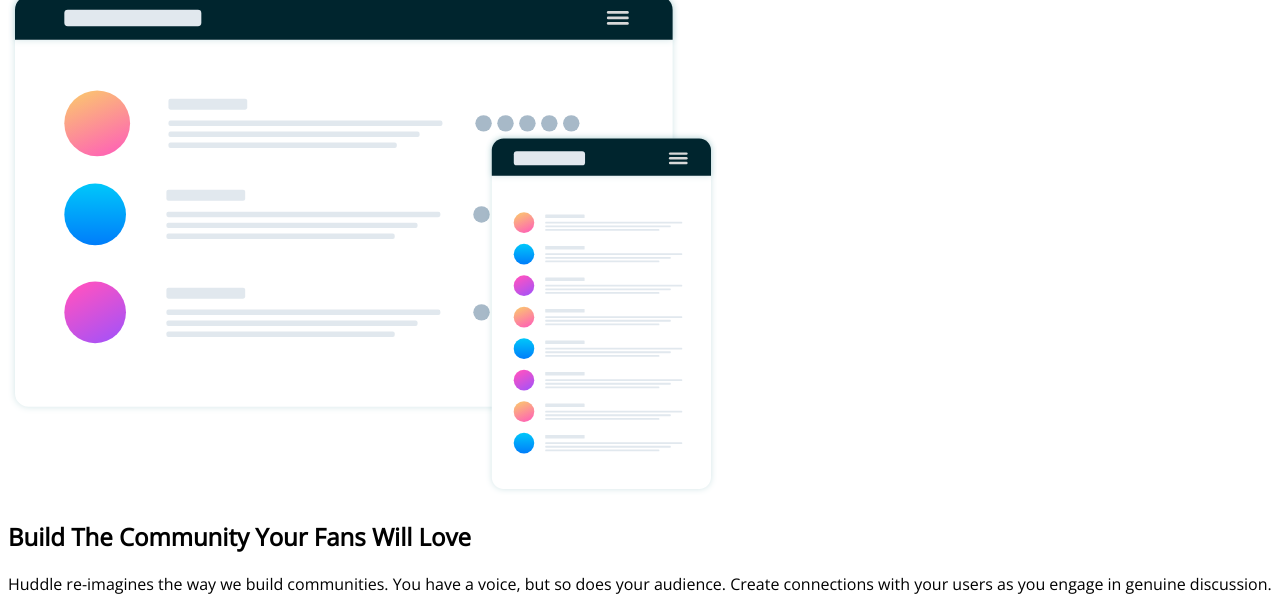
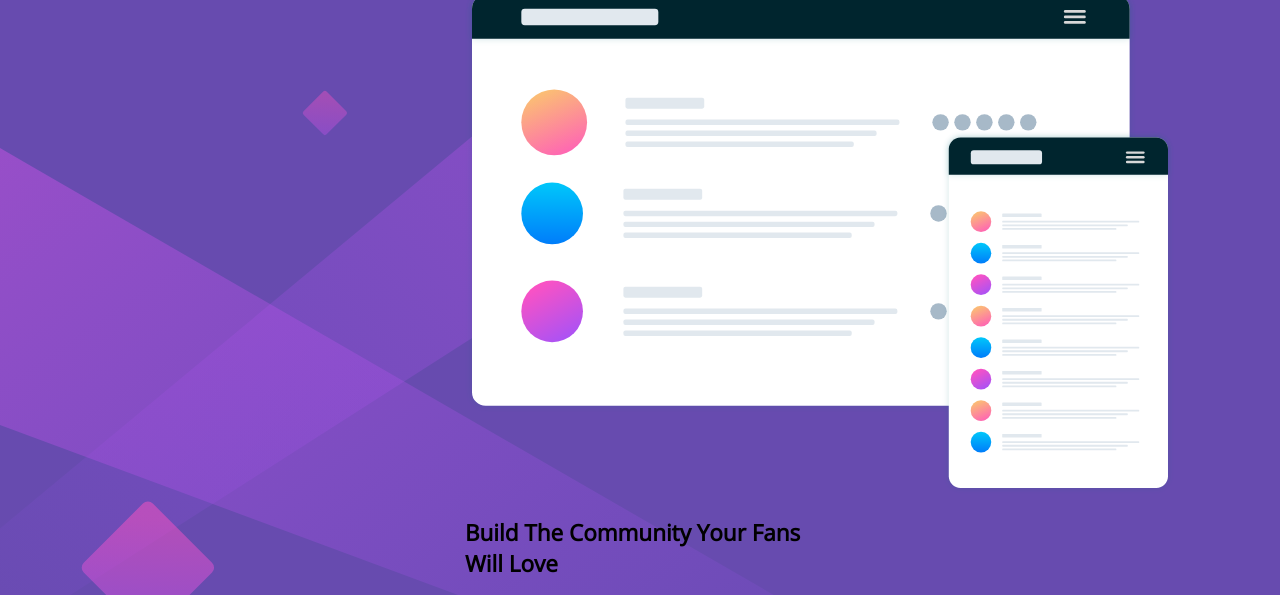
Before and after one commit to esthercate/huddle-landing-page, a plain HTML site: page index.html in a window 1280 px wide. Shown: the part 89-684 px from the top of the page. Drawn offline with nearby package versions, Linux system fonts and the light colour scheme.

Commit message:
body styling

```diff
--- a/css/main.scss
+++ b/css/main.scss
@@ -9,4 +9,16 @@ $Soft-Magenta: hsl(300, 69%, 71%);
 
 body {
     font-family: $body-font-family;
+    background: url("../images/bg-mobile.svg") no-repeat;
+    background-color: $Violet;
+    background-size: contain;
+    display: flex;
+    flex-direction: column;
+    justify-content: center;
+    align-items: center;
+    font-size: 15px;
 }
+
+.container {
+    max-width: 350px;
+}
```
Also changed, not shown: css/main.css, 1 other file.
